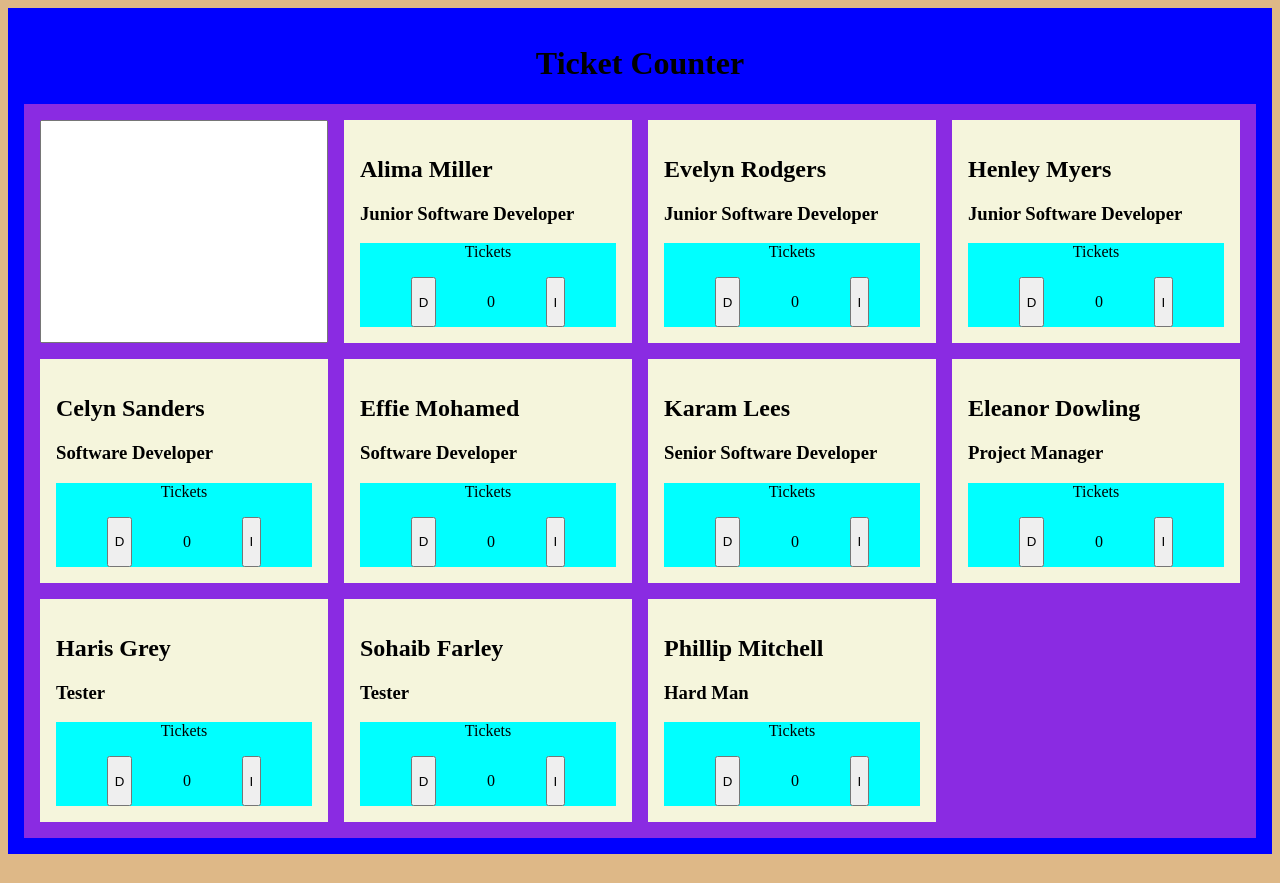
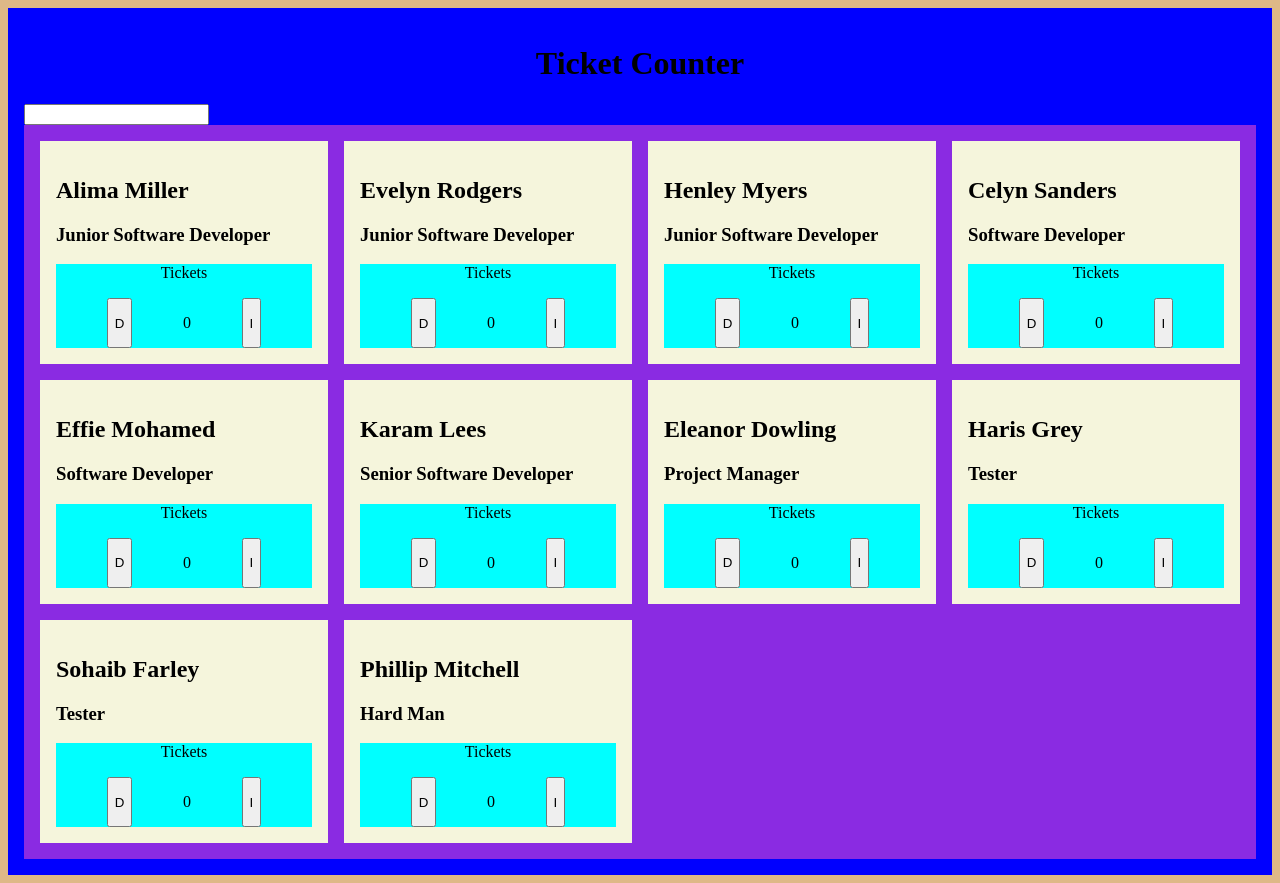
Before and after one commit to Divya-Manivannan1/ticketCounter, a React (Vite) app in the folder ticket-counter/: page / in a window 1280 px wide. Before the commit the page ends 862 px from the top, so only its background shows below. Built offline with nearby package versions, Linux system fonts and the light colour scheme.

Commit message:
name search works

```diff
--- a/ticket-counter/src/App.tsx
+++ b/ticket-counter/src/App.tsx
@@ -1,4 +1,3 @@
-import { team } from "./data/team";
 import "./App.scss";
 import { EmployeeTileContainer } from "./components/EmployeeTileContainer/EmployeeTileContainer";
 
@@ -6,7 +5,7 @@ function App() {
   return (
     <div className="app">
       <h1>Ticket Counter</h1>
-      <EmployeeTileContainer employes={team} />
+      <EmployeeTileContainer/>
     </div>
   );
 }
--- a/ticket-counter/src/components/EmployeeTileContainer/EmployeeTileContainer.tsx
+++ b/ticket-counter/src/components/EmployeeTileContainer/EmployeeTileContainer.tsx
@@ -1,30 +1,31 @@
+import { team } from "../../data/team.ts";
 import { Employee } from "../../types/teamType";
+import { FormEvent, useState } from "react";
 import { EmployeeTile } from "../EmployeeTile/EmployeeTile";
 import "./EmployeeTileContainer.scss";
 
-type EmployeeTileContainerProps = {
-  employes: Employee[];
-};
+export const EmployeeTileContainer = () => {
+  const [searchInput, setSearchInput] = useState<string>("");
 
-export const EmployeeTileContainer = ({
-  employes,
-}: EmployeeTileContainerProps) => {
-  let filteredEmployees: Employee[] = employes;
-  const handleNameInput = (event: Event) => {
-    filteredEmployees = filteredEmployees.filter((emp) =>
-      emp.name.includes(value)
-    );
+  const handleInput = (event: FormEvent<HTMLInputElement>) => {
+    const input = event.currentTarget.value.toLowerCase();
+    setSearchInput(input);
   };
+
+  const filteredEmployees: Employee[] = team.filter((emp) =>
+    emp.name.toLowerCase().includes(searchInput)
+  );
+
   return (
-    <div className="tile-container">
-      <input
-        type="text"
-        name="search by name"
-        onInput={handleNameInput}
-      ></input>
-      {filteredEmployees.map((emp) => {
-        return <EmployeeTile employee={emp} key={emp.id} />;
-      })}
+    <div className="tickets-display">
+      <div className="search-options">
+        <input type="text" name="search by name" onChange={handleInput}></input>
+      </div>
+      <div className="tile-container">
+        {filteredEmployees.map((emp) => {
+          return <EmployeeTile employee={emp} key={emp.id} />;
+        })}
+      </div>
     </div>
   );
 };
```
